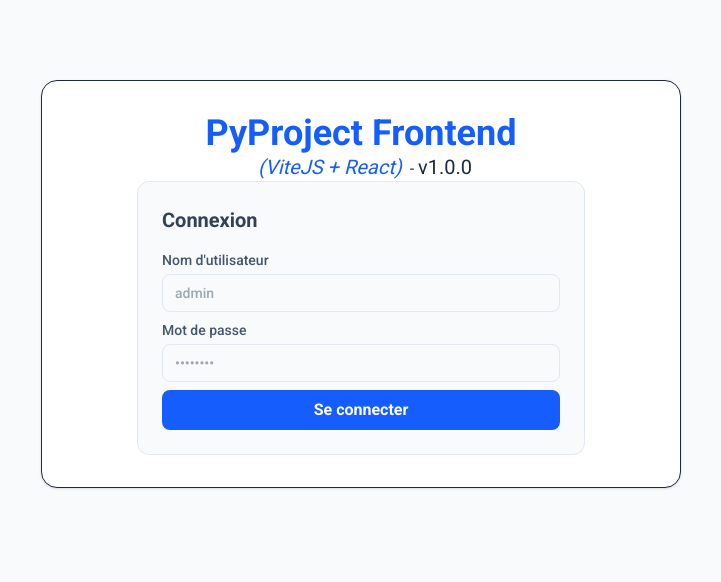
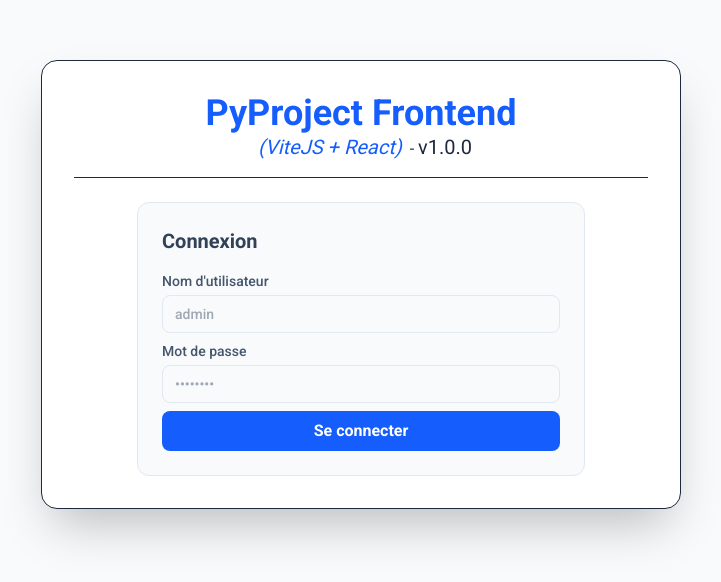
Before and after one commit to GrCOTE7/pyproject_template, a React (Vite) app in the folder frontend/: page / in a window 1280 px wide. Shown: the part 116-698 px from the top of the page, without its empty margins (279-1000 px from the left). Built offline with nearby package versions, Linux system fonts and the light colour scheme; no server answers.

Commit message:
Set shadow on Une's box

```diff
--- a/frontend/index.html
+++ b/frontend/index.html
@@ -4,7 +4,7 @@
     <meta charset="UTF-8" />
     <link rel="icon" type="image/svg+xml" href="/vite.svg" />
     <meta name="viewport" content="width=device-width, initial-scale=1.0" />
-    <title>Matrice</title>
+    <title>PPT - Une</title>
   </head>
   <body>
     <div id="root"></div>
--- a/frontend/src/App.jsx
+++ b/frontend/src/App.jsx
@@ -79,16 +79,19 @@
   };
 
   return (
-    <div className="flex items-center justify-center min-h-screen bg-slate-50 text-slate-800 font-[Roboto]">
-      <div className="border min-w-123 max-w-4xl w-3/6 mx-auto p-8 text-center bg-white rounded-2xl shadow-sm">
-        <h1 className="text-4xl mx-8 font-bold mb-0 text-blue-600">
-          PyProject Frontend
-        </h1>
-        <h2>
-          <span className="text-xl italic m-2 text-blue-600">(ViteJS + React)</span>
-          -
-          <span className="text-xl ml-1">v1.0.0</span>
-        </h2>
+    <div className="flex items-center justify-center min-h-screen bg-slate-50 text-slate-800 font-[Roboto] shadow-sm">
+      <div className="border min-w-123 max-w-4xl w-3/6 mx-auto p-8 text-center bg-white rounded-2xl shadow-2xl">
+        <div className="border-b pb-4 mb-6">
+          <h1 className="text-4xl mx-8 font-bold mb-0 text-blue-600">
+            PyProject Frontend
+          </h1>
+          <h2>
+            <span className="text-xl italic m-2 text-blue-600">
+              (ViteJS + React)
+            </span>
+            -<span className="text-xl ml-1">v1.0.0</span>
+          </h2>
+        </div>
 
         {!isAuthenticated ? (
           <form
```
